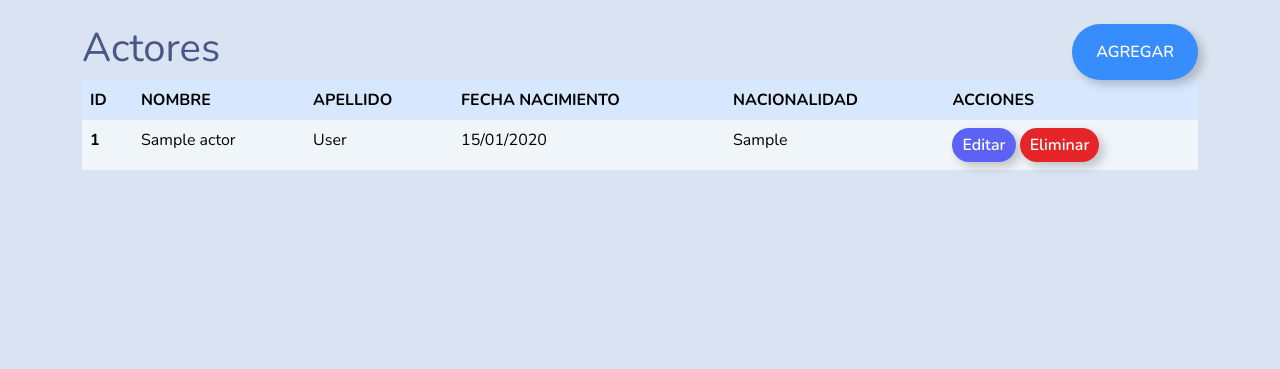
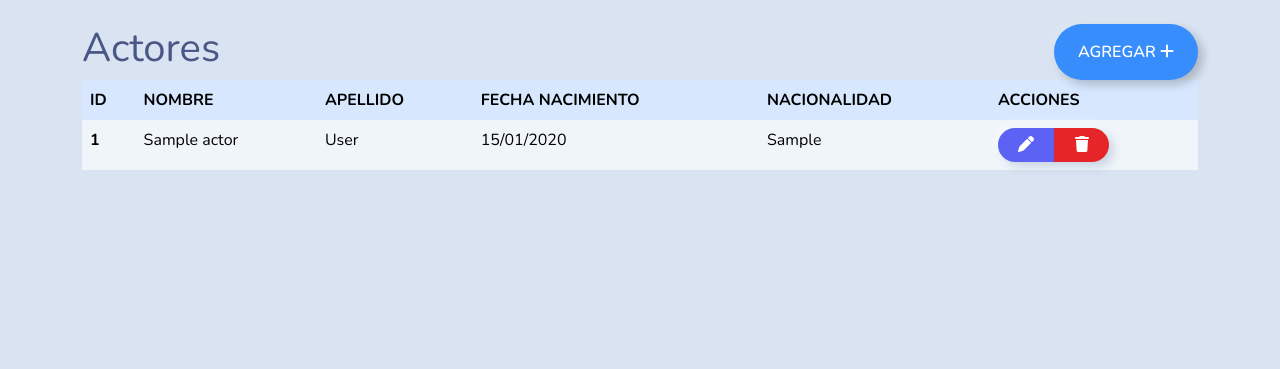
Before and after one commit to gaordonezh/viu-backend-actividad-1, a PHP site: page / in a window 1280 px wide. Shown: the part 79-448 px from the top of the page. Run offline with PHP 8.4, Linux system fonts and the light colour scheme; tables that the repository leaves empty hold one stand-in row (values such as "Sample post").

Commit message:
fix: format tables actions

```diff
--- a/views/actors/list.actors.php
+++ b/views/actors/list.actors.php
@@ -1,7 +1,7 @@
 <section>
   <div class="d-flex justify-content-between flex-wrap">
     <h1>Actores</h1>
-    <a type="button" href="create.php" class="btn btn-outline-primary">AGREGAR</a>
+    <a href="create.php" class="btn btn-outline-primary">AGREGAR <i class="fa-solid fa-plus"></i></a>
   </div>
 
   <div style="overflow: auto">
@@ -25,8 +25,10 @@
             <td><?= date('d/m/Y', strtotime($actor->date_birth)) ?></td>
             <td><?= $actor->nationality ?></td>
             <td>
-              <a href="edit.php?id=<?= $actor->id ?>" class="btn btn-outline-info" style="padding: 5px 10px;">Editar</a>
-              <a href="delete.php?id=<?= $actor->id ?>" class="btn btn-outline-danger" style="padding: 5px 10px;">Eliminar</a>
+              <div class="btn-group" role="group">
+                <a href="edit.php?id=<?= $actor->id ?>" class="btn btn-outline-info" style="padding: 5px 20px"><i class="fa-solid fa-pen"></i></a>
+                <a href="delete.php?id=<?= $actor->id ?>" class="btn btn-outline-danger" style="padding: 5px 20px"><i class="fa-solid fa-trash"></i></a>
+              </div>
             </td>
           </tr>
         <?php } ?>
```
Also changed, not shown: views/directors/list.directors.php (+5 -3 lines), views/languages/list.languages.php (+5 -3 lines), views/platforms/list.platforms.php (+5 -3 lines).
